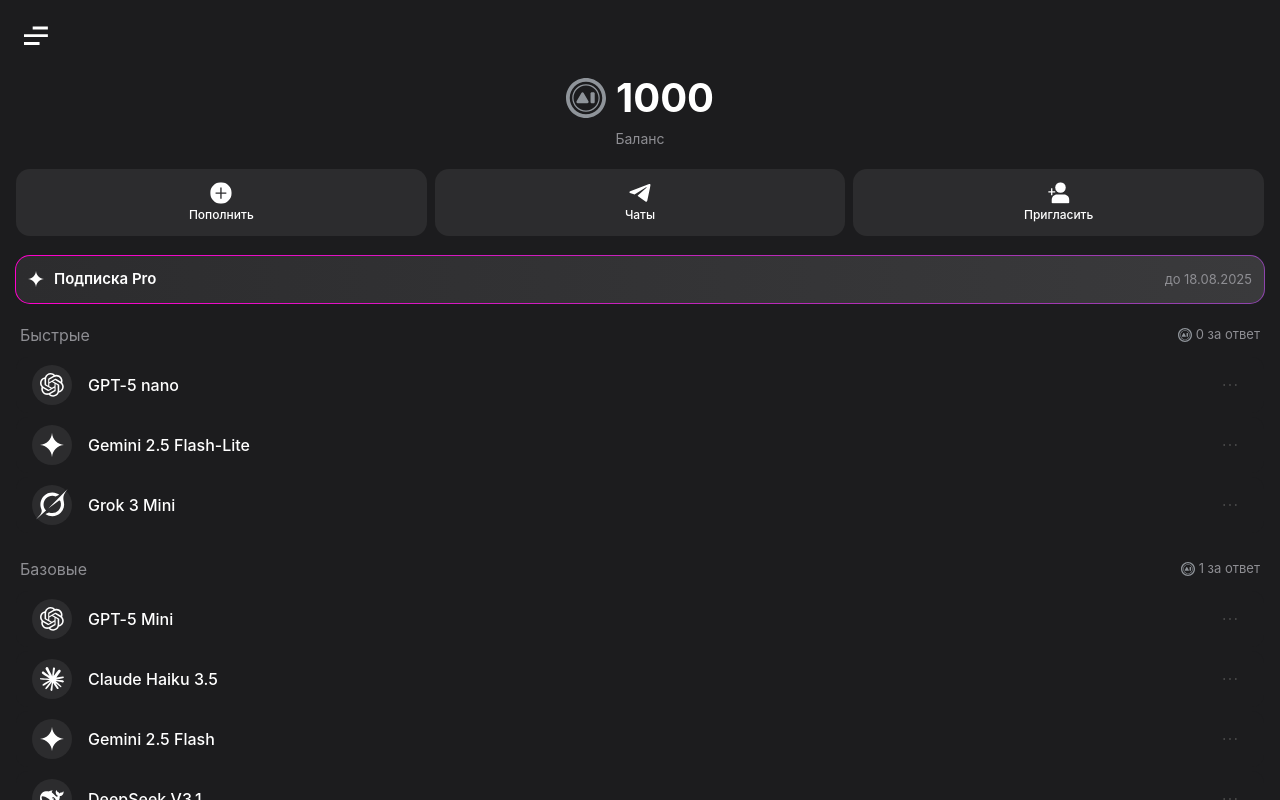
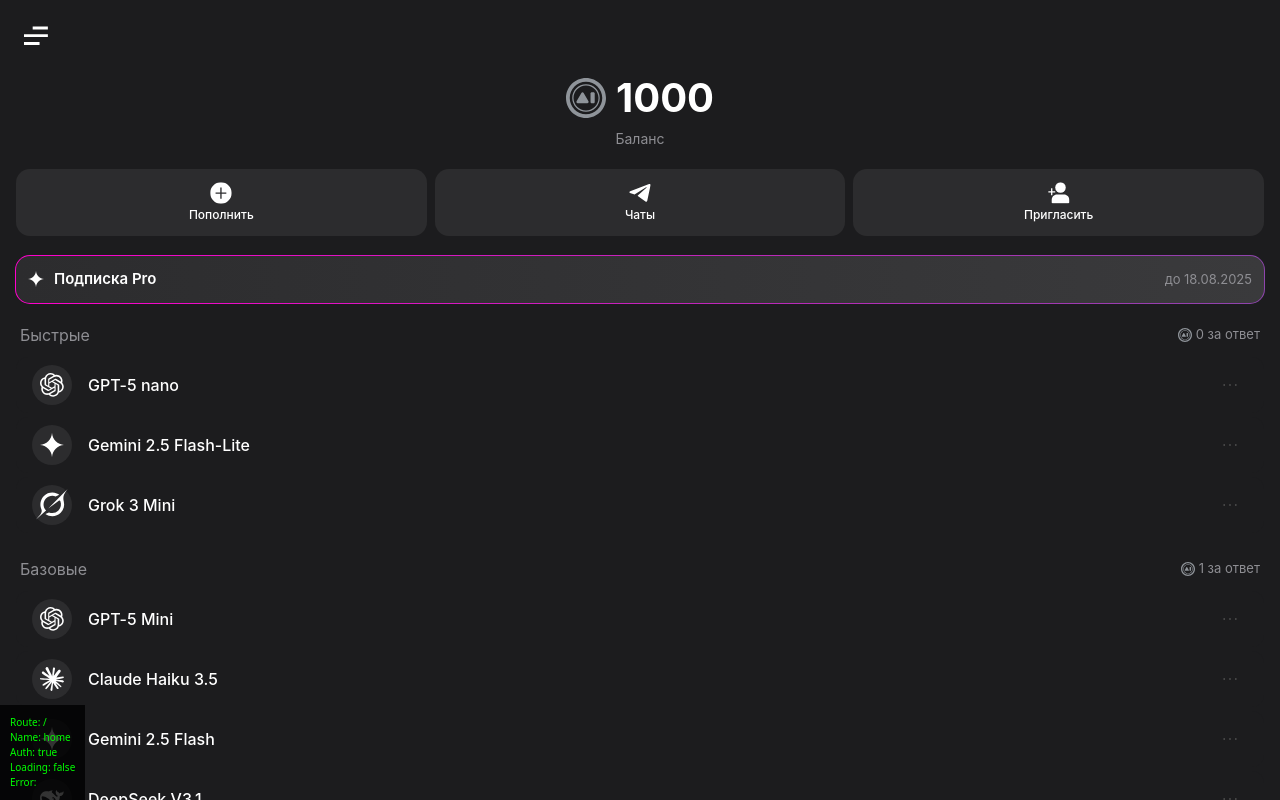
Before and after one commit to amchos/neuro-bot-vite-vue, a Vue app: page / in a window 1280 px wide. Built offline with nearby package versions, Linux system fonts and the light colour scheme.

Commit message:
hashModeFix

```diff
--- a/src/App.vue
+++ b/src/App.vue
@@ -57,6 +57,15 @@
 
     <!-- Основное приложение -->
     <router-view v-else />
+
+    <!-- DEBUG OVERLAY -->
+    <div style="position: fixed; bottom: 0; left: 0; background: rgba(0,0,0,0.8); color: lime; padding: 10px; font-size: 10px; z-index: 9999; max-width: 100%; word-break: break-all;">
+      <p>Route: {{ route.fullPath }}</p>
+      <p>Name: {{ route.name }}</p>
+      <p>Auth: {{ appStore.isAuthenticated }}</p>
+      <p>Loading: {{ appStore.isAuthenticating }}</p>
+      <p>Error: {{ appStore.authError }}</p>
+    </div>
   </div>
 </template>
 
```
